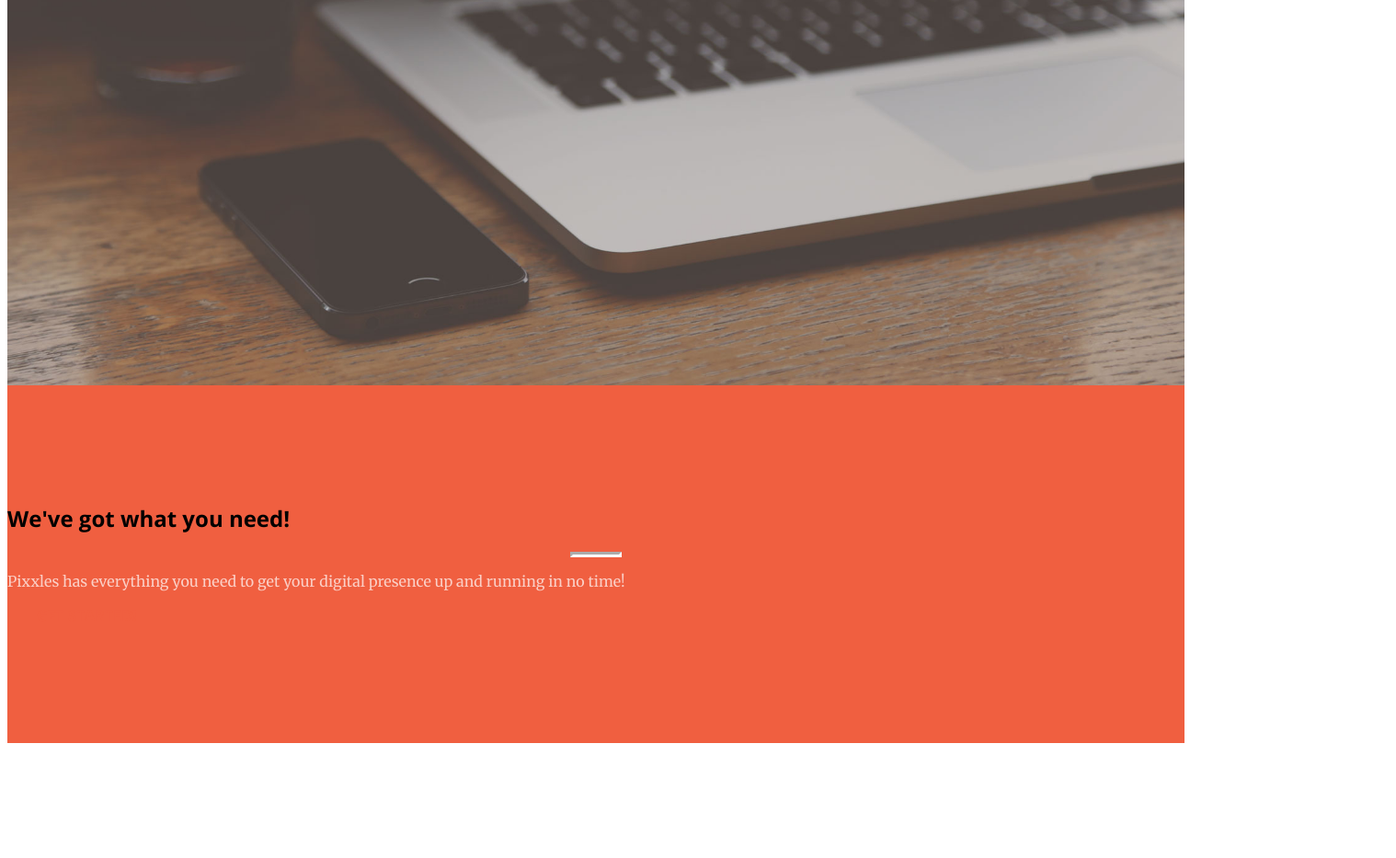
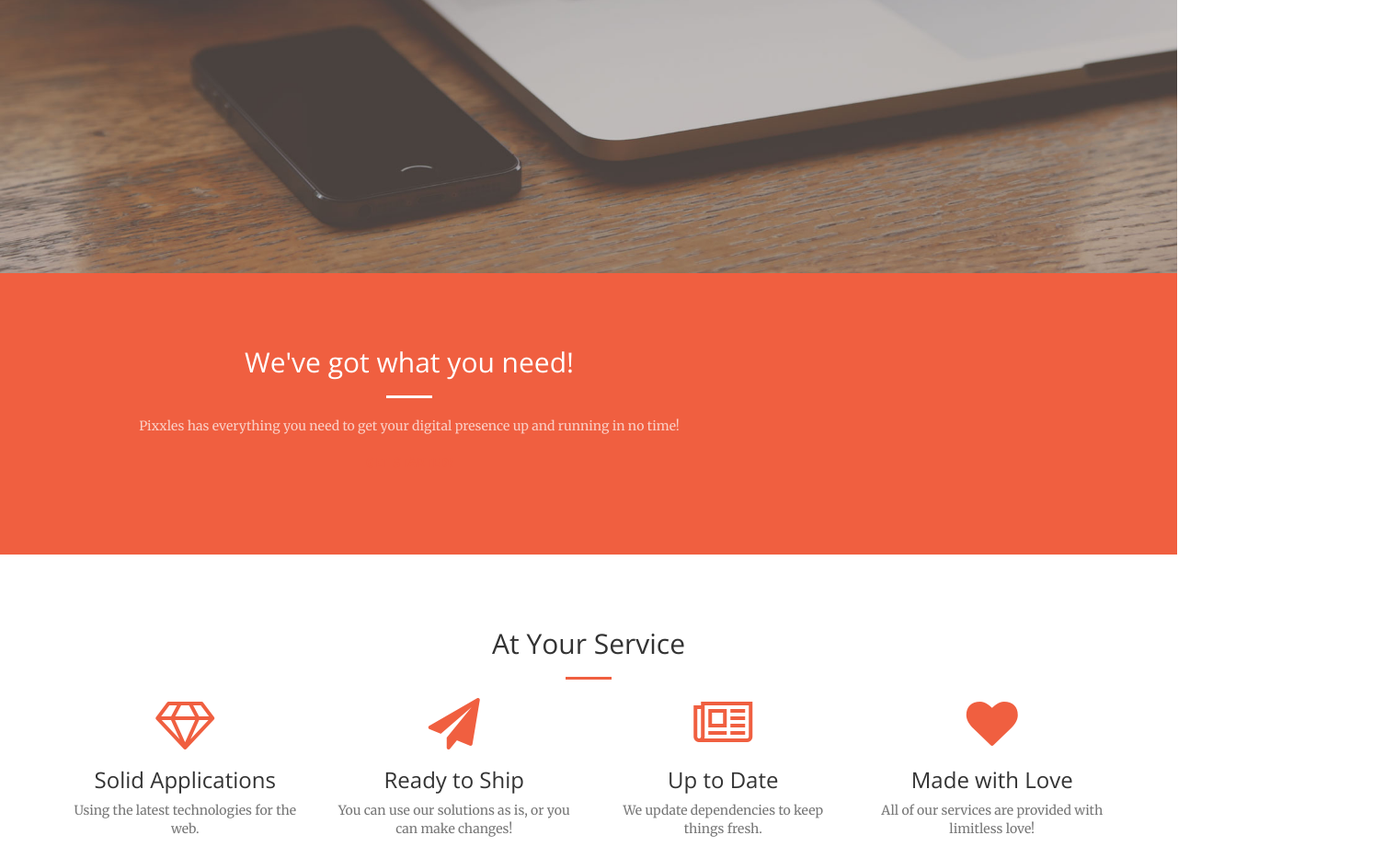
Before and after one commit to kellitjones/creativesample, a website with bundled scripts: page index.html in a window 1280 px wide. Shown: the part 575-1508 px from the top of the page at 92% size, 1518 px wide, since content can reach past the window. Built offline with nearby package versions, Linux system fonts and the light colour scheme.

Commit message:
Update index.html

```diff
--- a/index.html
+++ b/index.html
@@ -11,9 +11,8 @@
     <title>Pixxles - Digital Design</title>
 
     <!-- Bootstrap CDN -->
-<link href="https://maxcdn.bootstrapcdn.com/bootstrap/4.0.0-beta.2/css/bootstrap.min.css type="text/css" />
-<script src="https://maxcdn.bootstrapcdn.com/bootstrap/4.0.0-beta.2/js/bootstrap.bundle.min.js"></script>
-
+<link href="https://maxcdn.bootstrapcdn.com/bootstrap/3.3.7/css/bootstrap.min.css" rel="stylesheet" type="text/css" />
+<script src="https://maxcdn.bootstrapcdn.com/bootstrap/3.3.7/js/bootstrap.min.js"></script>
     <!-- Custom fonts for this template -->
     <link href="vendor/font-awesome/css/font-awesome.min.css" rel="stylesheet" type="text/css">
     <link href='https://fonts.googleapis.com/css?family=Open+Sans:300italic,400italic,600italic,700italic,800italic,400,300,600,700,800' rel='stylesheet' type='text/css'>
```
